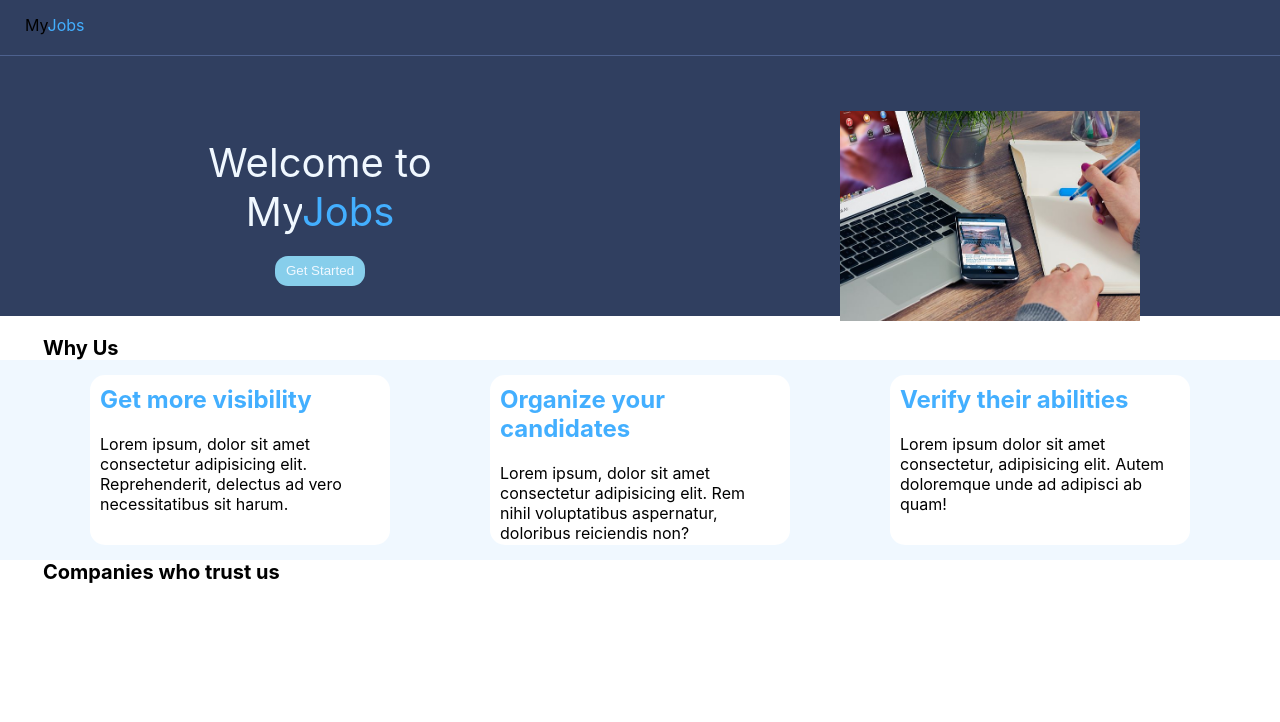
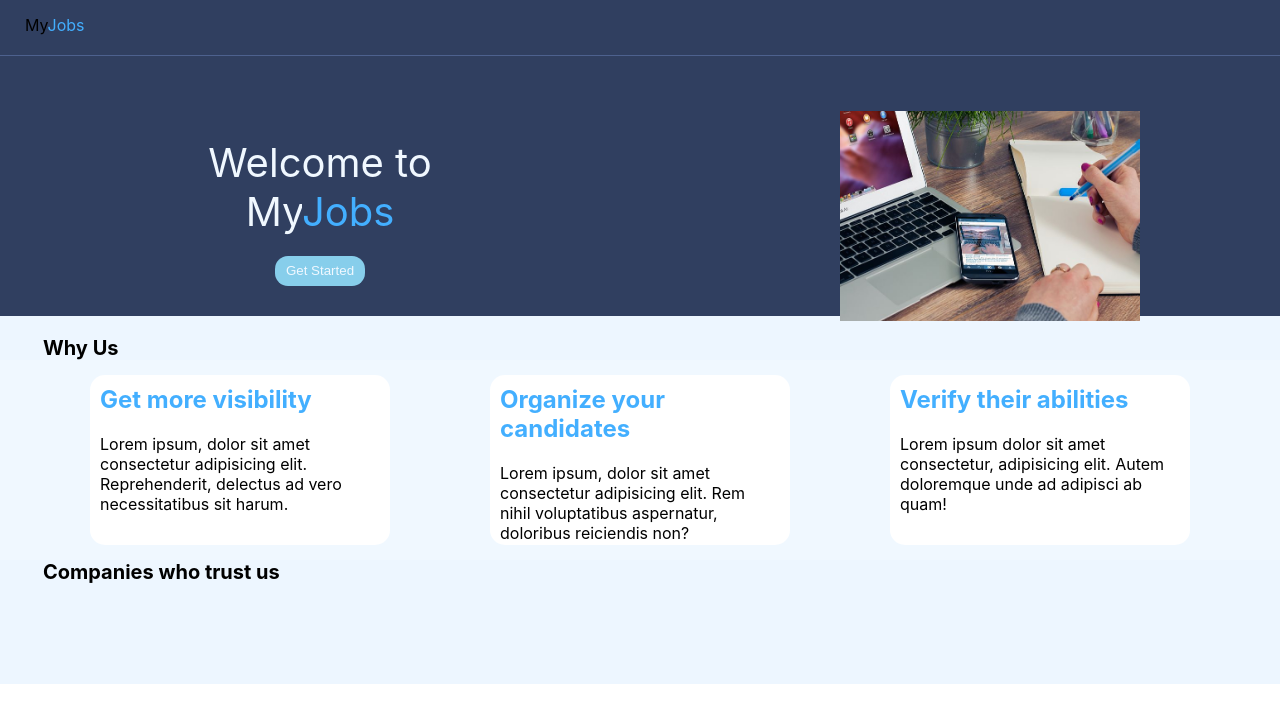
Before and after one commit to VarzikaT/Job-Posting-App, a React (Create React App) app in the folder jobposting/: page / in a window 1280 px wide. Shown: the top 722 px of the page. Built offline with nearby package versions, Linux system fonts and the light colour scheme.

Commit message:
UI changes in homepage

```diff
--- a/jobposting/src/Homepage/Homepage.css
+++ b/jobposting/src/Homepage/Homepage.css
@@ -2,6 +2,11 @@
     background-color: rgb(52, 190, 245);
     width: 100vw;
     height: 100vh;
+}
+
+.homepage-wrapper{
+    background-color: #EDF6FF;
+    padding-bottom: 100px;
 }
 
 *{
--- a/jobposting/src/Homepage/Homepage.jsx
+++ b/jobposting/src/Homepage/Homepage.jsx
@@ -11,7 +11,7 @@ function Homepage() {
     }
 
   return (
-    <div>
+    <div class="homepage-wrapper">
 
 
         <div class="posterarea">
```
